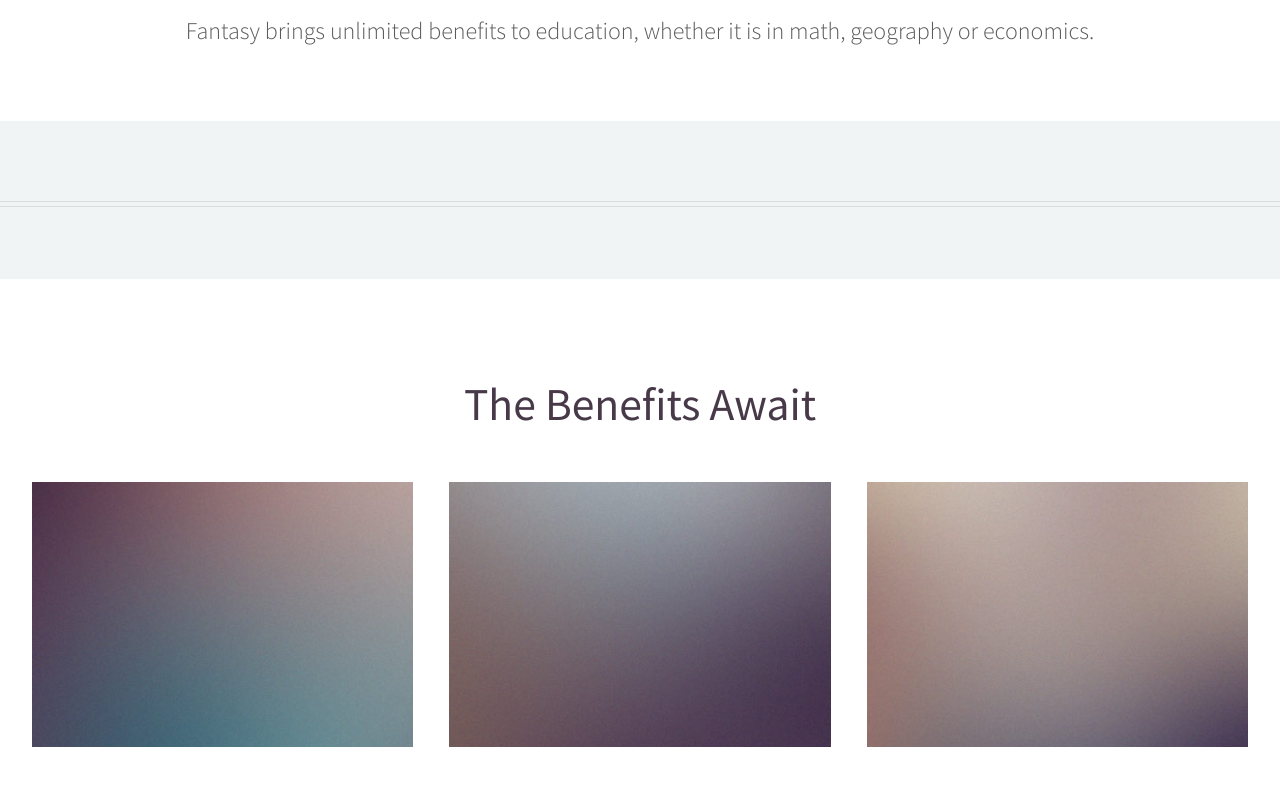
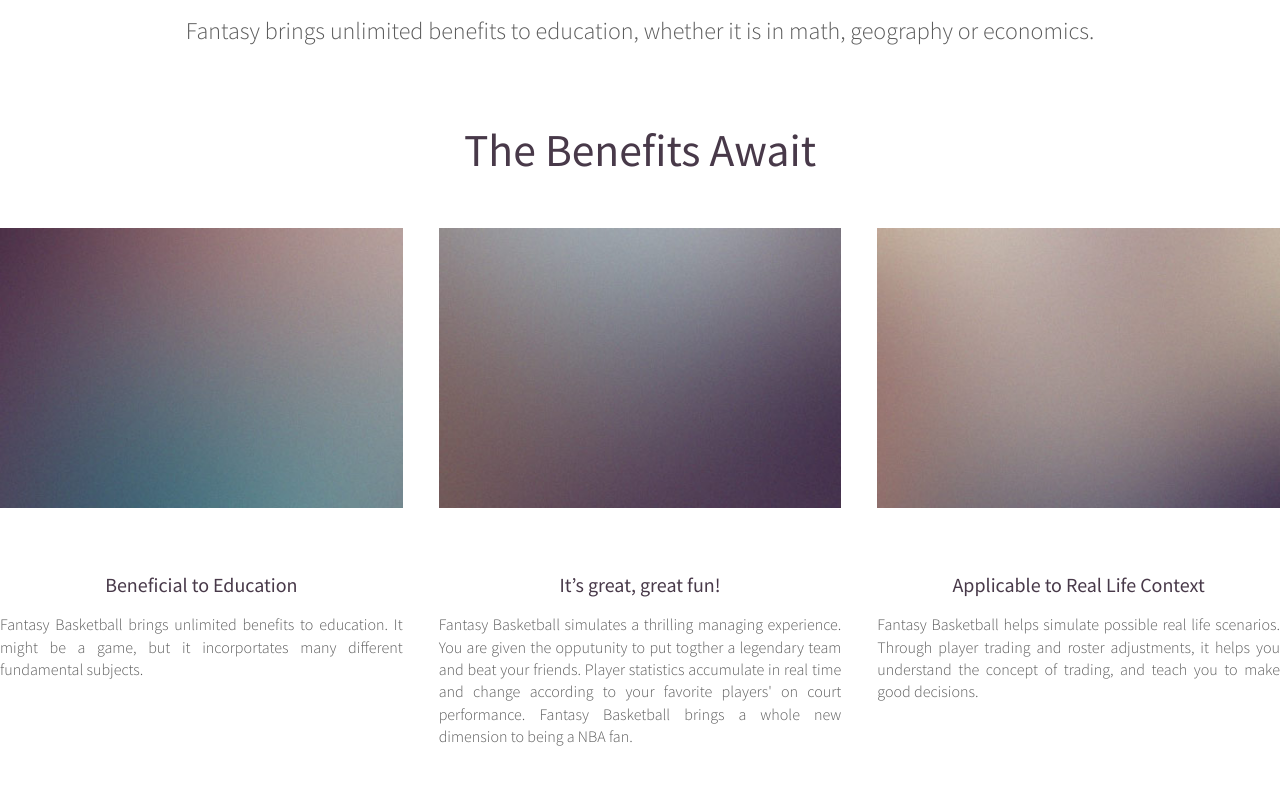
Before and after one commit to gioIDU/fantasyIDU.github.io, a plain HTML site: page index.html in a window 1280 px wide. Shown: the part 940-1740 px from the top of the page. Drawn offline with Linux system fonts and the light colour scheme.

Commit message:
Session 5

```diff
--- a/assets/css/main.css
+++ b/assets/css/main.css
@@ -49,9 +49,22 @@
 		-webkit-text-size-adjust: none;
 	}
 /* Personal Edits */
+
     #benefits {
         margin-bottom: 50px;
     }
+
+
+    .intro {
+        line-height: 140%;
+    }
+
+        .intro.fun{
+            margin-bottom: 100px;
+        }
+
+
+
 
 
 
@@ -2095,6 +2108,9 @@
 		padding: 6em 0 6em 0;
 	}
 
+.wrapper.style1{
+    padding: 0;
+}
 		.wrapper.style2 {
 			padding-top: 0;
 		}
--- a/index.html
+++ b/index.html
@@ -191,9 +191,7 @@
 				</div>
 -->
 			<!-- Features -->
-            <hr>
 				<div class="wrapper style1">
-
 					<section id="features" class="container special">
 						<header>
                             <h2 id="benefits">
@@ -206,7 +204,7 @@
 								<header>
 									<h3><a href="#">Beneficial to Education</a></h3>
 								</header>
-								<p>
+								<p class = "intro education">
 								    Fantasy Basketball brings unlimited benefits to education. It might be a game, but it incorportates many different fundamental subjects.
 
 								</p>
@@ -216,15 +214,15 @@
 								<header>
 									<h3><a href="#">It&#8217s great, great fun!</a></h3>
 								</header>
-								<p>
-									Fantasy Basketball simulates a thrilling managing experience. You are given the opputunity to put togther a legendary team and beat your friends. Player statistics accumulate in real time and change according to your favorite players' on court performance. Fantasy Basketball brings a whole new dimension to being a NBA fan.
+								<p class="intro fun">
+                                    Fantasy Basketball simulates a thrilling managing experience. You are given the opputunity to put togther a legendary team and beat your friends. Player statistics accumulate in real time and change according to your favorite players' on court performance. Fantasy Basketball brings a whole new dimension to being a NBA fan. </p>
 							</article>
 							<article class="4u 12u(mobile) special">
 								<a href="#" class="image featured"><img src="images/pic09.jpg" alt="" /></a>
 								<header>
 									<h3><a href="#">Applicable to Real Life Context</a></h3>
 								</header>
-								<p>
+								<p class = "intro life">
 									Fantasy Basketball helps simulate possible real life scenarios.  Through player trading and roster adjustments, it helps you understand the concept of trading,
 									and teach you to make good decisions.
 								</p>
```
Also changed, not shown: no-sidebar.html (+5 -19 lines).
